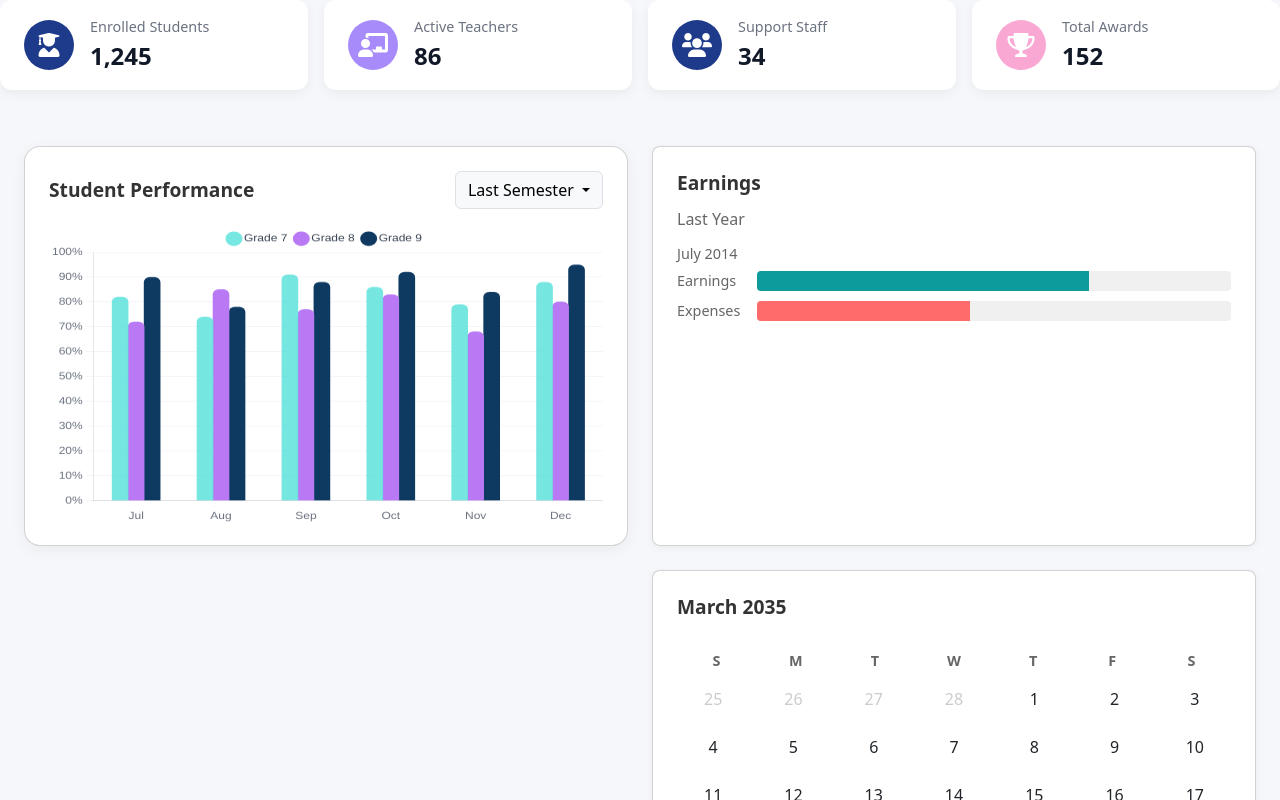
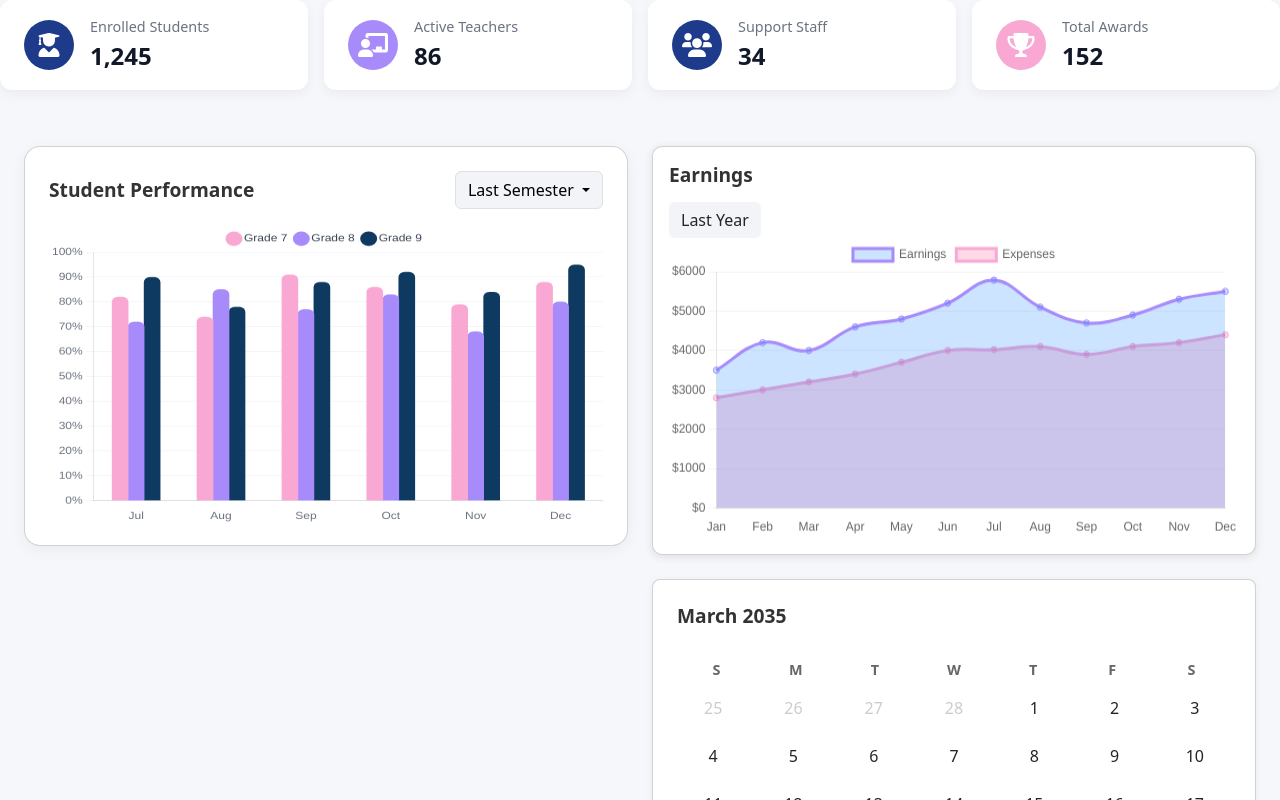
Before and after one commit to JMMAwais/TechDev, an Angular app: page /dashboard in a window 1280 px wide. Shown: the top 800 px of the page. Built offline with nearby package versions, Linux system fonts and the light colour scheme.

Commit message:
earning chart created

```diff
--- a/src/app/components/dashboard/dashboard.component.css
+++ b/src/app/components/dashboard/dashboard.component.css
@@ -439,3 +439,29 @@ h2 {
   font-weight: 600;
   color: #1f2937;
 }
+
+/* earning chart*/
+
+.finance-card {
+  padding: 1rem;
+  background: #fff;
+  border-radius: 10px;
+  box-shadow: 0 2px 10px rgba(0,0,0,0.1);
+}
+
+canvas {
+  width: 100% !important;
+  height: 300px !important;
+}
+
+h2 {
+  margin-bottom: 1rem;
+}
+
+.btn {
+  background: #f2f4f7;
+  border: none;
+  border-radius: 6px;
+  padding: 6px 12px;
+  cursor: pointer;
+}
--- a/src/app/components/dashboard/dashboard.component.html
+++ b/src/app/components/dashboard/dashboard.component.html
@@ -63,29 +63,13 @@
 
 
       <!-- Earnings & Expenses Section -->
-      <div class="card finance-card">
-        <h2>Earnings</h2>
-        <div class="finance-section">
-          <h3>Last Year</h3>
-          <div class="month-section">
-            <h4>July 2014</h4>
-            <div class="finance-bars">
-              <div class="finance-item">
-                <div class="finance-label">Earnings</div>
-                <div class="finance-bar-container">
-                  <div class="finance-bar earnings" style="width: 70%"></div>
-                </div>
-              </div>
-              <div class="finance-item">
-                <div class="finance-label">Expenses</div>
-                <div class="finance-bar-container">
-                  <div class="finance-bar expenses" style="width: 45%"></div>
-                </div>
-              </div>
-            </div>
-          </div>
-        </div>
-      </div>
+  <div class="card finance-card">
+  <h2>Earnings</h2>
+  <div class="dropdown">
+    <button class="btn">Last Year</button>
+  </div>
+  <canvas #earningsChart></canvas>
+</div>
 
       <!-- Calendar Section -->
       <div class="card calendar-card">
--- a/src/app/components/dashboard/dashboard.component.ts
+++ b/src/app/components/dashboard/dashboard.component.ts
@@ -1,6 +1,7 @@
-import { AfterViewInit, Component, HostListener } from '@angular/core';
+import { AfterViewInit, Component, ElementRef, HostListener, ViewChild } from '@angular/core';
 import { CommonModule } from '@angular/common';
-import { Chart, registerables } from 'chart.js';
+import { Chart, ChartConfiguration, ChartType, registerables } from 'chart.js';
+import { config } from 'rxjs';
 Chart.register(...registerables);
 
 @Component({
@@ -11,8 +12,12 @@ Chart.register(...registerables);
   styleUrls: ['./dashboard.component.css']
 })
 export class DashboardComponent implements AfterViewInit {
+ @ViewChild('earningsChart') earningsChart!: ElementRef<HTMLCanvasElement>;
+   chart!: Chart;
+
   ngAfterViewInit(): void {
     this.createStudentPerformanceChart();
+     this.createChart();
   }
   createStudentPerformanceChart() {
     const ctx = document.getElementById('studentPerformanceChart') as HTMLCanvasElement;
@@ -25,14 +30,14 @@ export class DashboardComponent implements AfterViewInit {
           {
             label: 'Grade 7',
             data: [82, 74, 91, 86, 79, 88],
-            backgroundColor: '#5de2dcd7', // blue
+            backgroundColor: '#f9a8d4', // blue
             borderRadius: 6,
             barThickness: 16
           },
           {
             label: 'Grade 8',
             data: [72, 85, 77, 83, 68, 80],
-            backgroundColor: '#b979f5ff', // pink
+            backgroundColor: '#a78bfa', // pink
             borderRadius: 6,
             barThickness: 16
           },
@@ -86,5 +91,68 @@ export class DashboardComponent implements AfterViewInit {
         }
       }
     });
+
+
+  }
+
+
+   createChart() {
+    const data = {
+      labels: ['Jan', 'Feb', 'Mar', 'Apr', 'May', 'Jun', 'Jul', 'Aug', 'Sep', 'Oct', 'Nov', 'Dec'],
+      datasets: [
+        {
+          label: 'Earnings',
+          data: [3500, 4200, 4000, 4600, 4800, 5200, 5785, 5100, 4700, 4900, 5300, 5500],
+          borderColor: '#a78bfa',
+          backgroundColor: 'rgba(0, 123, 255, 0.2)',
+          fill: true,
+          tension: 0.4
+        },
+        {
+          label: 'Expenses',
+          data: [2800, 3000, 3200, 3400, 3700, 4000, 4020, 4100, 3900, 4100, 4200, 4400],
+          borderColor: '#f9a8d4',
+          backgroundColor: 'rgba(255, 64, 129, 0.2)',
+          fill: true,
+          tension: 0.4
+        }
+      ]
+    };
+
+
+
+
+   const config: ChartConfiguration = {
+      type: 'line' as ChartType,
+      data,
+      options: {
+        responsive: true,
+        plugins: {
+          legend: { position: 'top' },
+          tooltip: {
+            mode: 'index',
+            intersect: false,
+            callbacks: {
+              title: (items) => `July 2034`, // Example static tooltip title
+              label: (context) => `${context.dataset.label}: $${context.formattedValue}`
+            }
+          }
+        },
+        scales: {
+          y: {
+            beginAtZero: true,
+            ticks: {
+              callback: (val) => `$${val}`
+            },
+            grid: { color: 'rgba(200,200,200,0.2)' }
+          },
+          x: {
+            grid: { display: false }
+          }
+        }
+      }
+    };
+
+    this.chart = new Chart(this.earningsChart.nativeElement, config);
   }
 }
--- a/src/app/layouts/sidebar/sidebar.component.html
+++ b/src/app/layouts/sidebar/sidebar.component.html
@@ -15,6 +15,16 @@
     <li class="nav-item">
       <a href="#" class="nav-link active text-white">
         <i class="fa fa-home me-2"></i> <span>Dashboard</span>
+      </a>
+    </li>
+    <li class="nav-item">
+      <a href="#" class="nav-link  text-white">
+        <i class="fas fa-chalkboard-teacher me-2"></i> <span>Classes</span>
+      </a>
+    </li>
+     <li class="nav-item">
+      <a href="#" class="nav-link  text-white">
+        <i class="fas fa-book-open me-2"></i> <span>Subjects</span>
       </a>
     </li>
     <li class="nav-item">
@@ -43,7 +53,6 @@
 <!-- Sidebar toggle button -->
 <button
   class="btn btn-light toggle-btn d-none d-lg-block shadow-sm"
-  (click)="toggleSidebar()"
->
+  (click)="toggleSidebar()">
   <i class="fa" [class.fa-bars]="isCollapsed" [class.fa-times]="!isCollapsed"></i>
 </button>
```
